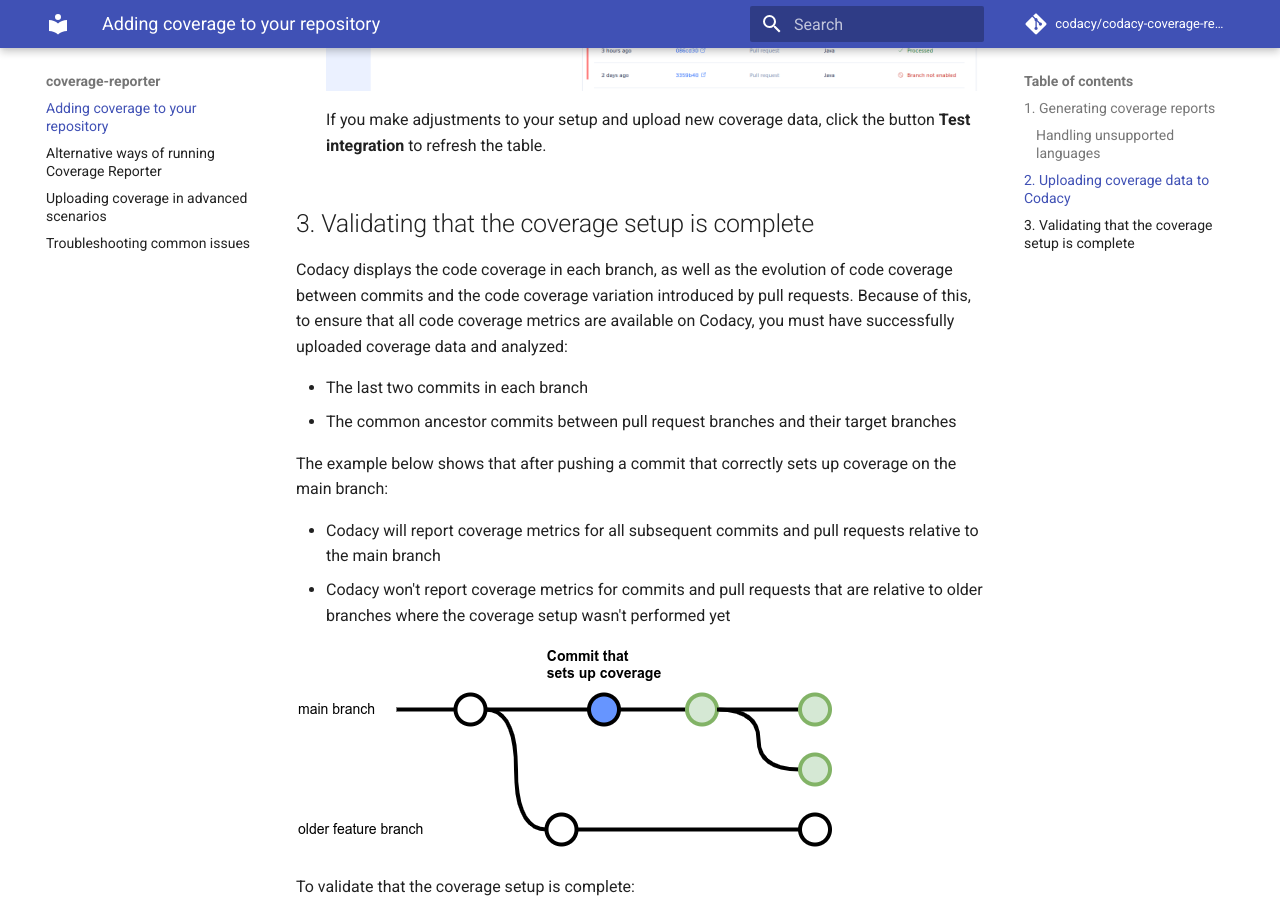
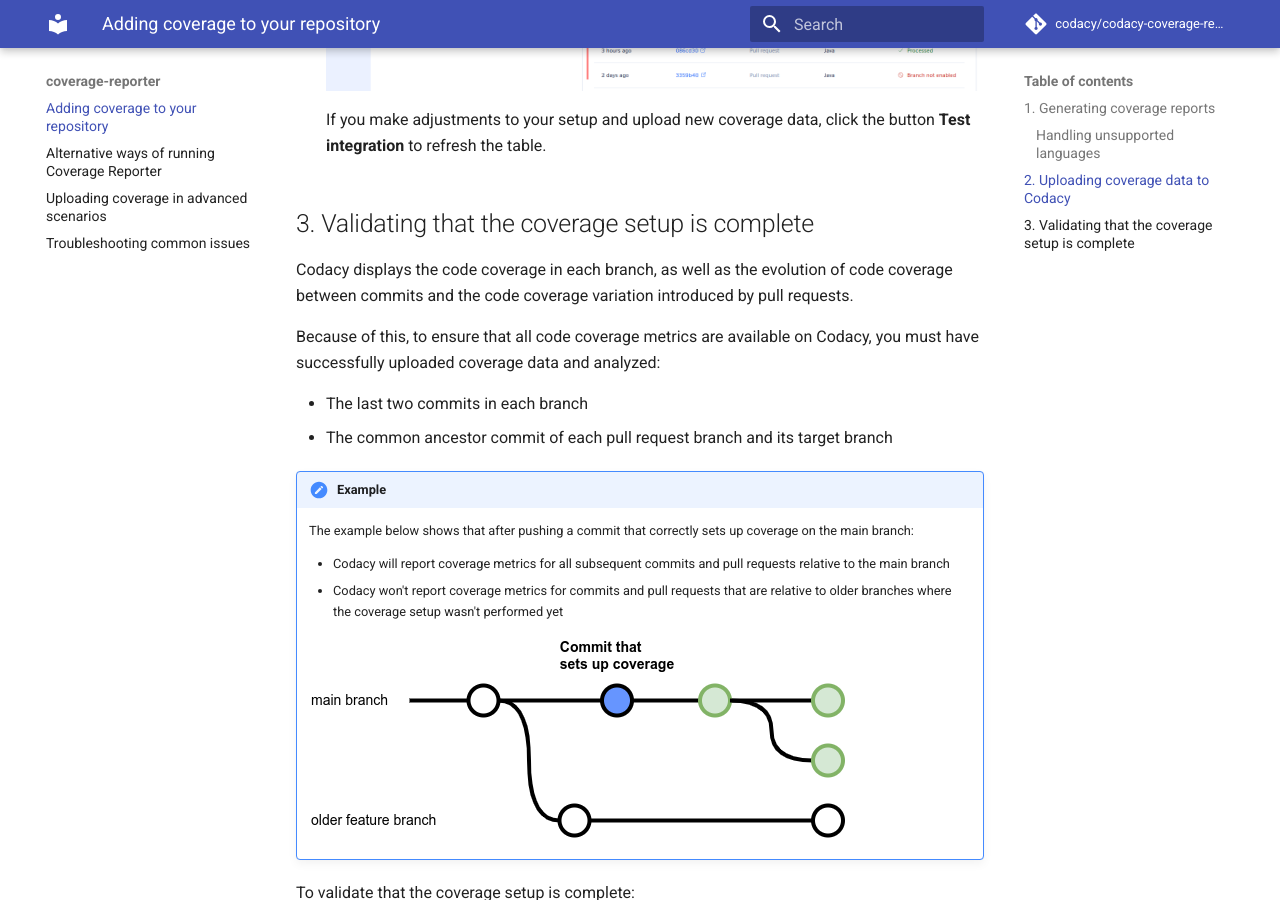
Before and after one commit to codacy/codacy-coverage-reporter, an MkDocs documentation site: the page built from docs/index.md, in a window 1280 px wide and 900 px high, scrolled down 4898 px. Built offline with MkDocs 1.6.1 and Material for MkDocs 9.7.7, drawn with Linux system fonts in a browser that asks for light colours; comment, search, counter and statistics services are not loaded.

Commit message:
docs: Refactor intro for validating coverage setup

```diff
--- a/docs/index.md
+++ b/docs/index.md
@@ -210,17 +210,20 @@
 
 ## 3. Validating that the coverage setup is complete {: id="validating-coverage"}
 
-Codacy displays the code coverage in each branch, as well as the evolution of code coverage between commits and the code coverage variation introduced by pull requests. Because of this, to ensure that all code coverage metrics are available on Codacy, you must have successfully uploaded coverage data and analyzed:
+Codacy displays the code coverage in each branch, as well as the evolution of code coverage between commits and the code coverage variation introduced by pull requests.
+
+Because of this, to ensure that all code coverage metrics are available on Codacy, you must have successfully uploaded coverage data and analyzed:
 
 -   The last two commits in each branch
--   The common ancestor commits between pull request branches and their target branches
+-   The common ancestor commit of each pull request branch and its target branch
 
-The example below shows that after pushing a commit that correctly sets up coverage on the main branch:
+!!! note "Example"
+    The example below shows that after pushing a commit that correctly sets up coverage on the main branch:
 
--   Codacy will report coverage metrics for all subsequent commits and pull requests relative to the main branch
--   Codacy won't report coverage metrics for commits and pull requests that are relative to older branches where the coverage setup wasn't performed yet
+    -   Codacy will report coverage metrics for all subsequent commits and pull requests relative to the main branch
+    -   Codacy won't report coverage metrics for commits and pull requests that are relative to older branches where the coverage setup wasn't performed yet
 
-![Setting up coverage on the main branch](images/coverage-validate.png)
+    ![Setting up coverage on the main branch](images/coverage-validate.png)
 
 To validate that the coverage setup is complete:
 
```
